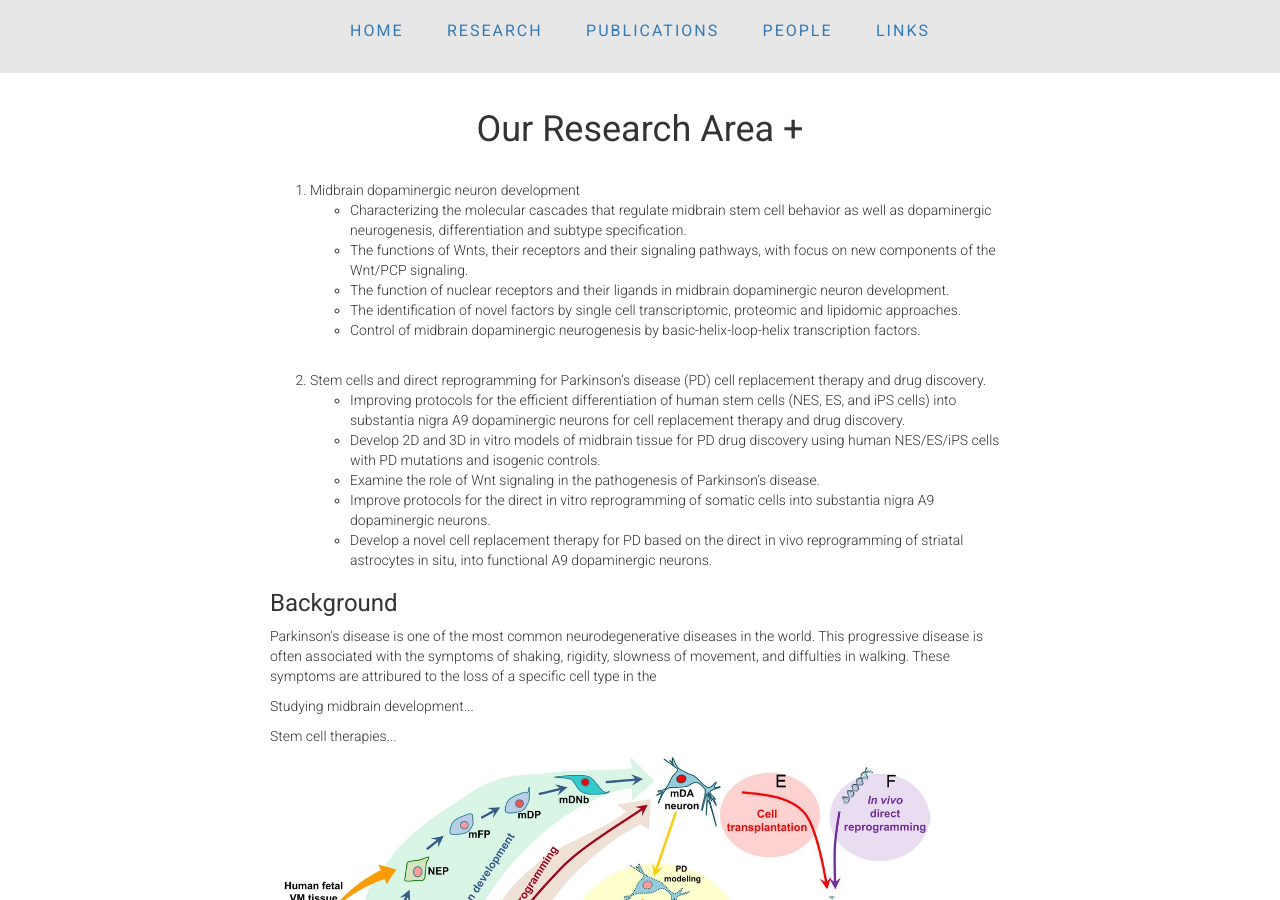
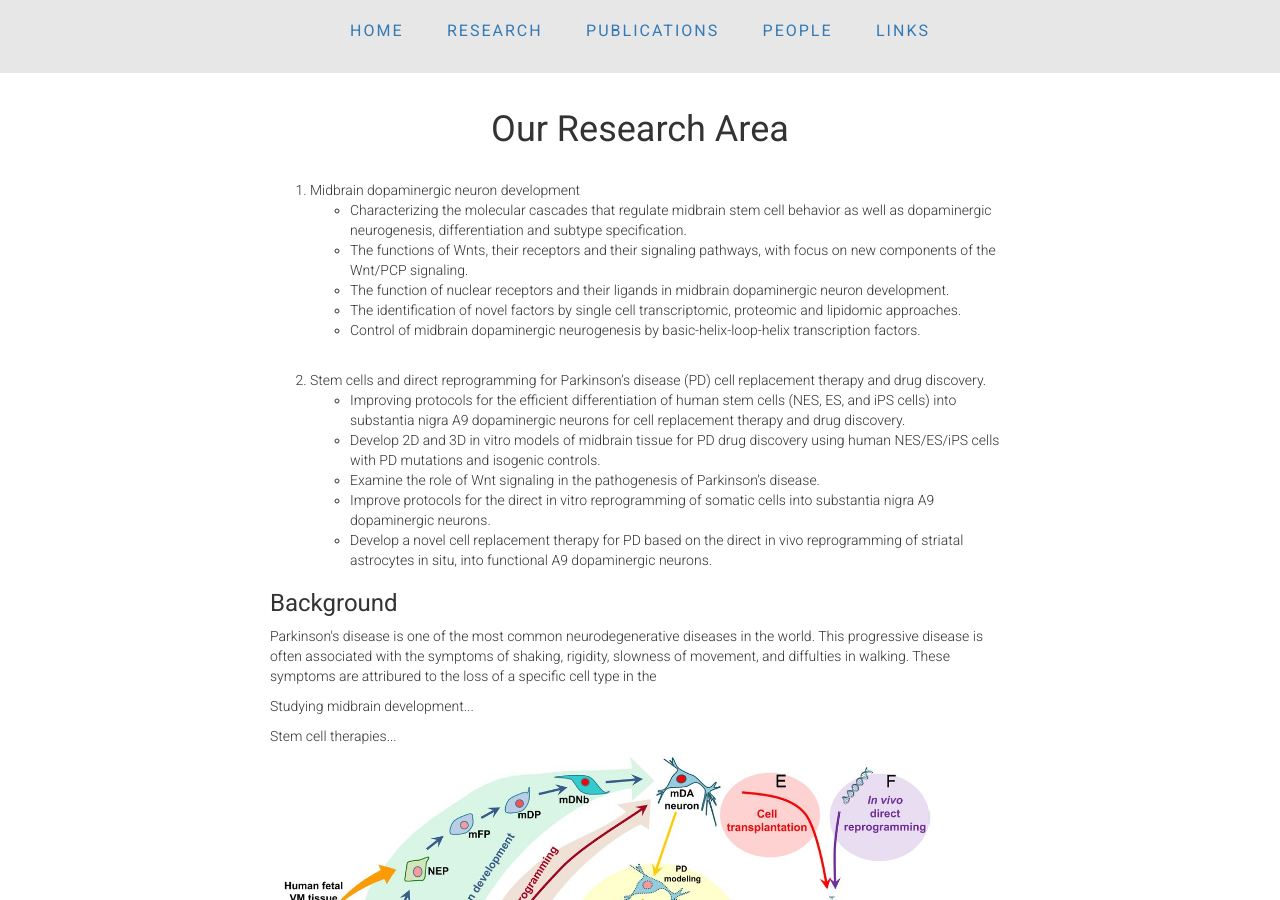
Before and after one commit to ArenasLab/arenaslab.github.io, a Jekyll site: the page research/index.html, which Jekyll copies as it is, in a window 1280 px wide and 900 px high. Built offline with Jekyll 4.4.1, drawn with Linux system fonts in a browser that asks for light colours.

Commit message:
Update index.html

```diff
--- a/research/index.html
+++ b/research/index.html
@@ -25,7 +25,7 @@
 
   <p>&nbsp;<p>
 	<p>&nbsp;<p>
-	<h1 align="center">Our Research Area +</h1>
+	<h1 align="center">Our Research Area</h1>
 
   <section class="jumbotron2">
   </section>
```
